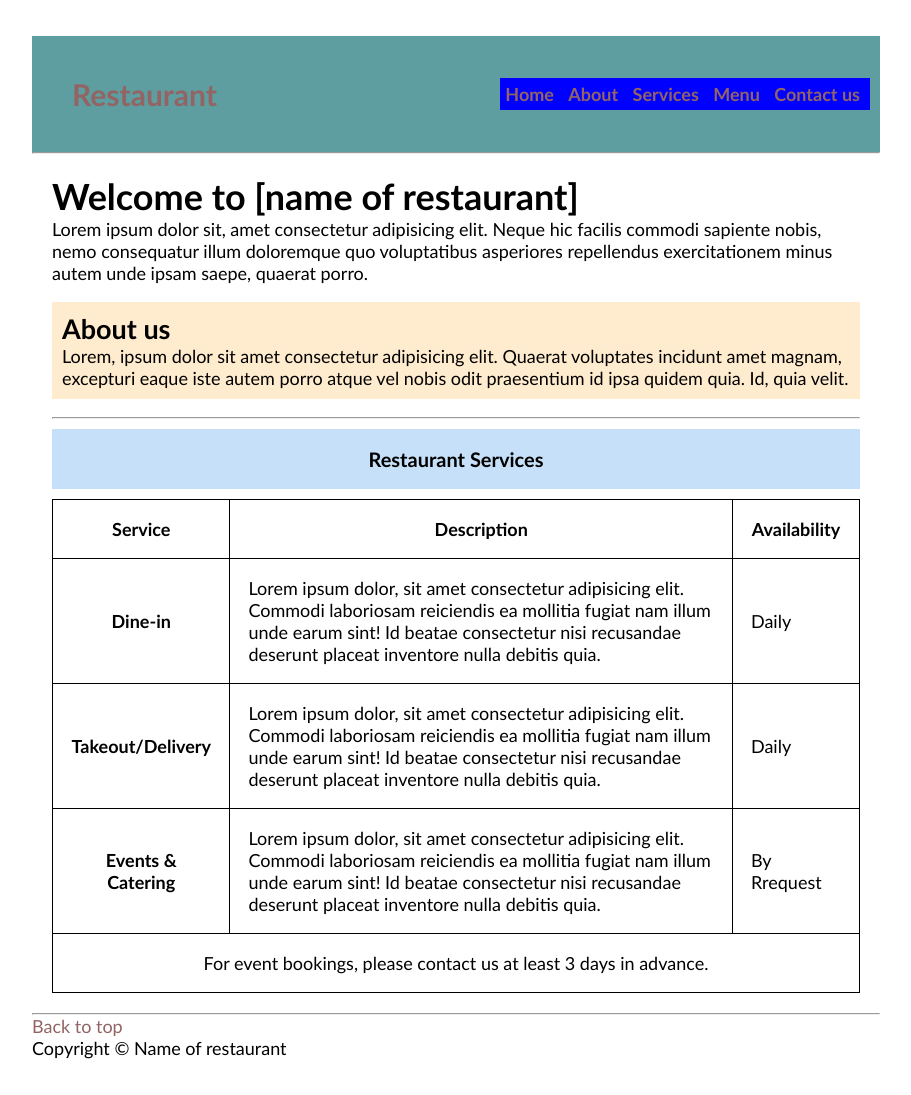
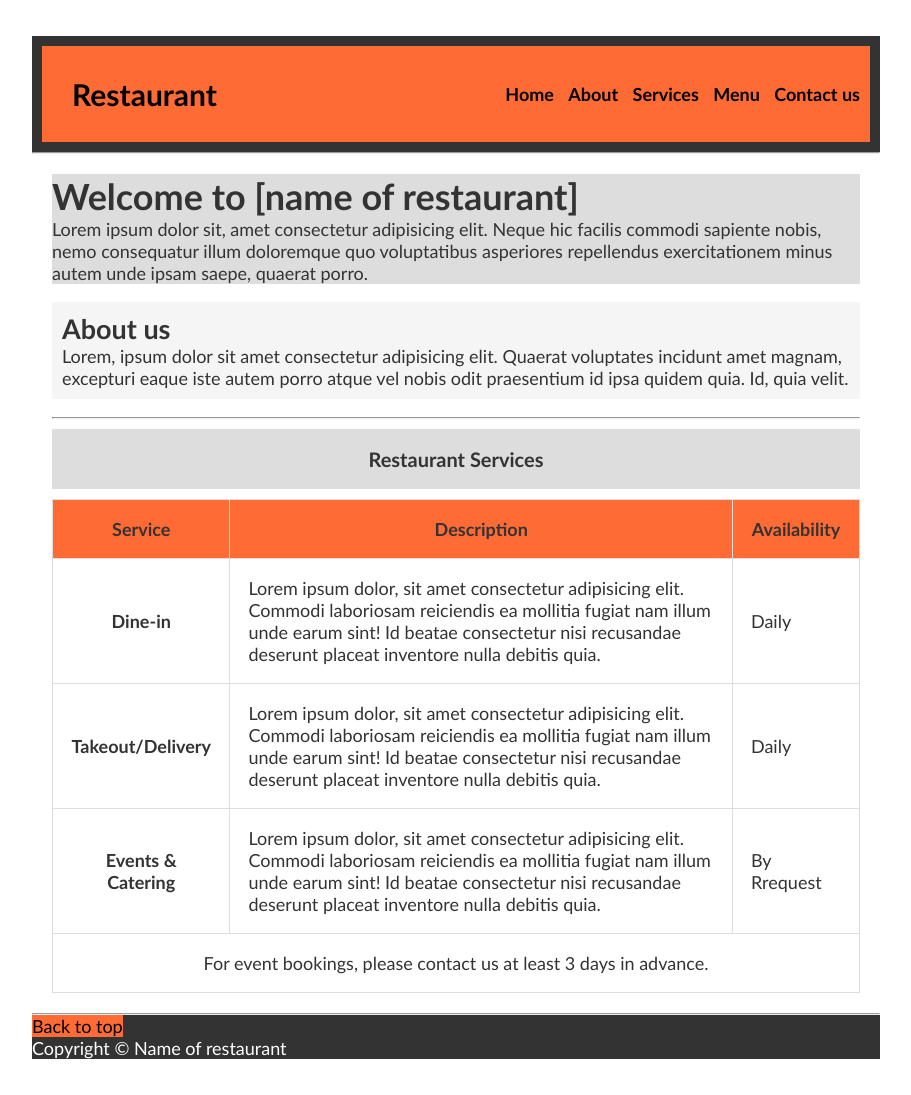
Before and after one commit to Grutz09/acscis-web-project, a plain HTML site: page home.html in a window 1280 px wide. Shown: the whole page, without its empty margins (184-1095 px from the left). Drawn offline with Linux system fonts and the light colour scheme.

Commit message:
added color palette

```diff
--- a/home.html
+++ b/home.html
@@ -25,8 +25,11 @@
 
     <main class="flex-main">
 
-        <h1>Welcome to [name of restaurant]</h1>
-        <p>Lorem ipsum dolor sit, amet consectetur adipisicing elit. Neque hic facilis commodi sapiente nobis, nemo consequatur illum doloremque quo voluptatibus asperiores repellendus exercitationem minus autem unde ipsam saepe, quaerat porro.</p>
+        <div class="hero">
+            <h1>Welcome to [name of restaurant]</h1>
+            <p>Lorem ipsum dolor sit, amet consectetur adipisicing elit. Neque hic facilis commodi sapiente nobis, nemo consequatur illum doloremque quo voluptatibus asperiores repellendus exercitationem minus autem unde ipsam saepe, quaerat porro.</p>
+        </div>
+
 
         <!-- picture -->
         <!--Section ba gamitin ko or div na lang?-->
@@ -83,7 +86,7 @@
     <hr>
 
     <footer>
-        <p><a href="#">Back to top</a></p>
+        <p><a href="#" id="back">Back to top</a></p>
         <p>Copyright &copy; Name of restaurant</p>
     </footer>
 
--- a/style.css
+++ b/style.css
@@ -14,12 +14,14 @@ body {
     margin: 2em 10em 2em 10em;
     display: flex;
     flex-direction: column;
+    background-color: #FFFFFF;
+    color: #333333;
 }
 
 .flex-header {
     display: flex;
     flex-direction: column;
-    background-color: cadetblue;
+    background-color: #333333;
     padding: 10px;
 }
 
@@ -28,19 +30,24 @@ body {
     flex-direction: row;
     justify-content: space-between;
     align-items: center;
+    background-color: #FF6B35;
 }
 
 #logo {
     font-size: 30px;
     font-weight: bold;
     padding: 1em;
+    background-color: #FF6B35;
+}
+
+nav, ul, li, a{
+    background-color: #FF6B35;
 }
 
 ul {
     list-style: none;
     font-weight: bold;
     display: inline-block;
-    background-color: blue;
     padding-right: 5px;
 }
 
@@ -52,7 +59,7 @@ li {
 
 a {
     text-decoration: none;
-    color: rgb(146, 100, 100);
+    color: black;
 }
 
 a:visited {
@@ -60,7 +67,7 @@ a:visited {
 }
 
 a:hover {
-    color: black;
+    color: #E55A2B;
 }
 
 a:active{
@@ -74,27 +81,44 @@ a:active{
 }
 
 #about {
-    background-color: blanchedalmond;
+    background-color: #F5F5F5;
     margin-top: 1rem;
     margin-bottom: 1rem;
     padding: 10px;
 }
 
+.hero{
+    background-color: #DDDDDD;
+}
+
 table, tbody, tr, th, td {
-    border: 1px solid black;
+    border: 1px solid #DDDDDD;
     border-collapse: collapse;
     padding: 1em;
+}
+
+thead {
+    background-color: #FF6B35;
 }
 
 caption {
     padding: 1rem;
     font-size: 20px;
     font-weight: bold;
-    background-color: rgb(197, 224, 248);
     margin-top: 10px;
     margin-bottom: 10px;
+    background-color: #DDDDDD;
 }
 
 tfoot {
     text-align: center;
 }
+
+footer {
+    background-color: #333333 ;
+    color: #FFFFFF;
+}
+
+#back {
+    background-color: #FF6B35;
+}
```
